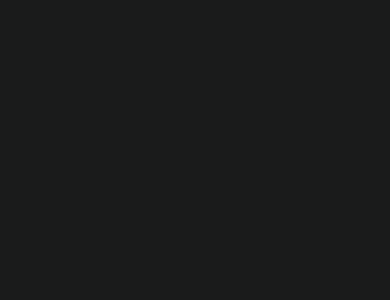
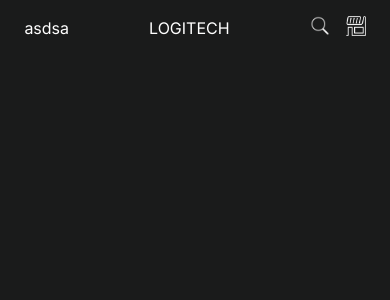
Before and after one commit to 87tawanzinho/logitech, a Next.js app: page / in a window 390 px wide. Shown: the top 300 px of the page. Built offline with nearby package versions, Linux system fonts and the light colour scheme.

Commit message:
making menu mobile

```diff
--- a/app/components/NavBar.tsx
+++ b/app/components/NavBar.tsx
@@ -6,10 +6,10 @@ import store from "@/public/images/header/store.png";
 import { useState } from "react";
 // esse codigo irá ter uma div para computador e outra para mobile
 export default function NavBar() {
-  const [extraInfo, setExtraInfo] = useState(false);
-
+  const [extraInfo, setExtraInfo] = useState(false); // fazer depois
 
   return (
+    <div>
       <header className="flex justify-between items-center  pt-10 max-w-9xl gap-10 menuDisplayComputer text-white relative ">
         <div>
           <h2 className="text-4xl">LOGITECH</h2>
@@ -34,41 +34,21 @@ export default function NavBar() {
           <Image src={user} alt="icon" className="h-5 w-5 object-cover" />
           <Image src={store} alt="icon" className="h-5 w-5 object-cover" />
         </div>
+      </header>
 
-      {extraInfo && (
-        <div className="mt-40 absolute w-full">
-          <div className="bg-white text-black break-all flex flex-col ">
-            <div className="flex justify-around items-center  flex-wrap">
+      <header className="mobileOnly text-white gap-20 p-4 ">
         <div>
-                <Image
-                  src={store}
-                  alt="icon"
-                  className="h-20 w-20 object-cover"
-                />
-                <p>Mouse para jogos</p>
+          <p>asdsa</p>
         </div>
 
         <div>
-                <Image
-                  src={store}
-                  alt="icon"
-                  className="h-20 w-20 object-cover"
-                />
-                <p>Mouse para jogos</p>
+          <p>LOGITECH</p>
         </div>
-
-              <div>
-                <Image
-                  src={store}
-                  alt="icon"
-                  className="h-20 w-20 object-cover"
-                />
-                <p>Mouse para jogos</p>
+        <div className="flex gap-4">
+          <Image src={search} alt="icon" className="h-5 w-5 object-cover" />
+          <Image src={store} alt="icon" className="h-5 w-5 object-cover" />
         </div>
+      </header>
     </div>
-          </div>
-        </div>
-      )}
-    </header>
   );
 }
--- a/app/globals.css
+++ b/app/globals.css
@@ -1,16 +1,17 @@
 @tailwind base;
 @tailwind components;
 @tailwind utilities;
-
 
 body {
   background: #1a1b1b;
 }
 
-
+.mobileOnly {
+  display: none;
+}
 
 .hoverMenuComputer p {
- padding: 8px;
+  padding: 8px;
 }
 
 .hoverMenuComputer p:hover {
@@ -18,10 +19,14 @@ body {
   background: white;
   color: black;
   border-radius: 60px;
-
 }
-@media (max-width:1000px) {
+@media (max-width: 1000px) {
   .menuDisplayComputer {
     display: none;
   }
+
+  .mobileOnly {
+    display: flex;
+    width: max-content;
+  }
 }
```
Also changed, not shown: app/page.tsx (+8 -8 lines). Lines whose indentation alone changed are shown as unchanged.
